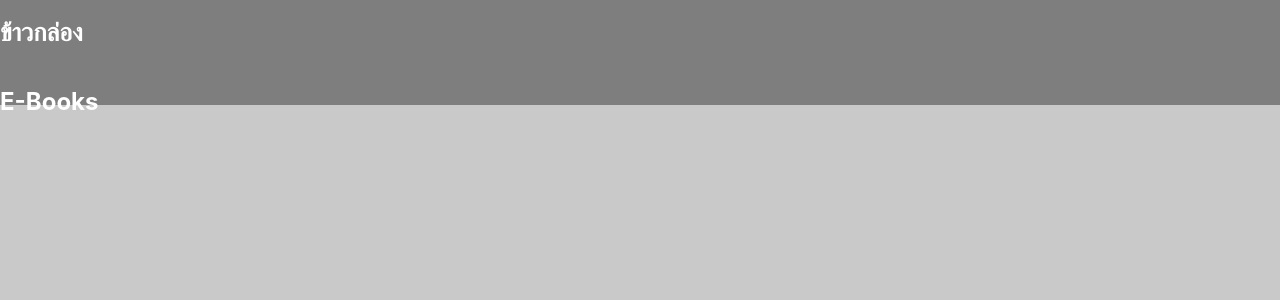
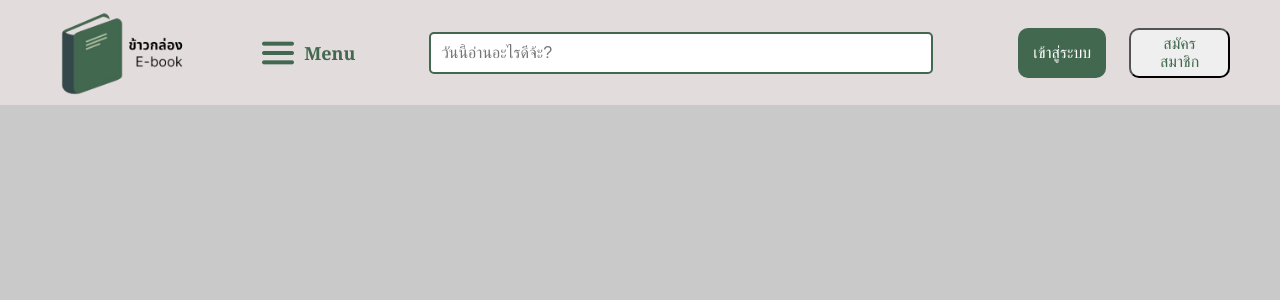
Before and after one commit to Maruki119/online-shopping, a React (Create React App) app in the folder frontend/: page / in a window 1280 px wide. Shown: the top 300 px of the page. Built offline with nearby package versions, Linux system fonts and the light colour scheme; the HTML template or start-up script is replaced by a standard one.

Commit message:
Navbar non event

```diff
--- a/frontend/src/Components/Navbar.css
+++ b/frontend/src/Components/Navbar.css
@@ -1,26 +1,98 @@
-    .App-header {
+    .Navbar {
         display: flex;
         height: 105px;
-        background-color: #7e7e7e;
-        color: white;
+        background-color: rgb(226, 220, 220);
     }
 
-    .App-name
-    {
+
+    .logo{
+        width: 145px ;
+        height: 85px;
+        display: flex;
+        padding-top: 10px;
+        padding-bottom: 10px;
+        padding-left: 15px;
+        padding-right: 15px;
+        margin-left: 35px;
+    }
+
+    .menu{
+        width: 32px ;
+        height: 32px;
+        display: flex;
+        padding-top: 37px;
+        padding-bottom: 35px;
+        padding-left: 60px;
+        padding-right: 100px;
+
         h1{
-
-            font-size: 25px;
-            width: 200px;
-            height: 50px;
+            display: flex;
+            font-family: Georgia, serif;
+            font-size: 18px;
+            color:#436850;
+            align-items: center;
+            padding-left: 10px;
+            padding-right: 15px;
 
         }
-        .App-name2
-        {
-            h2{
-                font-size: 20px;
-                width: 200px;
-                height: 10px;
-                padding: 15px;
-            }
-        }
     }
+
+    .App-search{
+        width: 750px;
+        display: flex;
+        align-items: center;
+        margin-top: 15px;
+        padding: 35px;
+    }
+
+    input {
+        width: 100%;
+        display: flex;
+        padding: 10px;
+        margin-bottom: 15px;
+        border: 2px solid #436850;
+        border-radius: 5px;
+        font-size: 16px;
+    }
+
+   .Sign-in .sign-in-button{
+     display: flex;
+     height: 50px;
+     justify-content: center;
+     align-items: center;
+     color: white;
+     padding: 15px;
+     text-align: center;
+     font-size: 16px;
+     background-color: #436850;
+     border: none;
+     border-radius: 10px;
+   }
+
+   .Sign-up .sign-up-button{
+    display: flex;
+    height: 50px;
+    justify-content: center;
+    align-items: center;
+    color: #436850;
+    padding: 15px;
+    text-align: center;
+    font-size: 16px;
+    border-color: 2px #436850 ;
+    border-radius: 10px;
+  }
+
+   .Sign-in {
+     display: flex;
+     width: 150px;
+     align-items: center;
+     margin-left: 50px;
+     margin-right: 10px;
+   }
+
+   .Sign-up {
+     display: flex;
+     width: 150px;
+     align-items: center;
+     margin-right: 50px;
+   }
--- a/frontend/src/Components/Navbar.js
+++ b/frontend/src/Components/Navbar.js
@@ -3,15 +3,28 @@
     function Navbar()
     {
         return (
-            <div className="App-header">
-                <div className = "container">
-                    <div className="App-logo">
+            <div className="Navbar">
 
-                    </div>
-                    <div className="App-name">
-                        <h1>ข้าวกล่อง</h1>
-                            <h2>E-Books</h2>
-                    </div>
+                <div className="logo">
+                    <img className='App-logo' src = '/images/e-book.png'/>
+                </div>
+                <div className='menu'>
+                    <img className='App-menu' src = '/images/menu-burger.png'/>
+                    <h1>Menu</h1>
+                </div>
+                <div className="App-search">
+                    <input
+                    className='serch-input'
+                    type='text'
+                    placeholder="วันนี้อ่านอะไรดีจ้ะ?"
+                />
+                </div>
+                <div className = "Sign-in">
+                    <button className="sign-in-button">เข้าสู่ระบบ</button>
+                </div>
+
+                <div className = "Sign-up">
+                    <button className="sign-up-button">สมัครสมาชิก</button>
                 </div>
             </div>
         );
```
Also changed, not shown: frontend/public/images/e-book.png (added), frontend/public/images/menu-burger.png (added).
